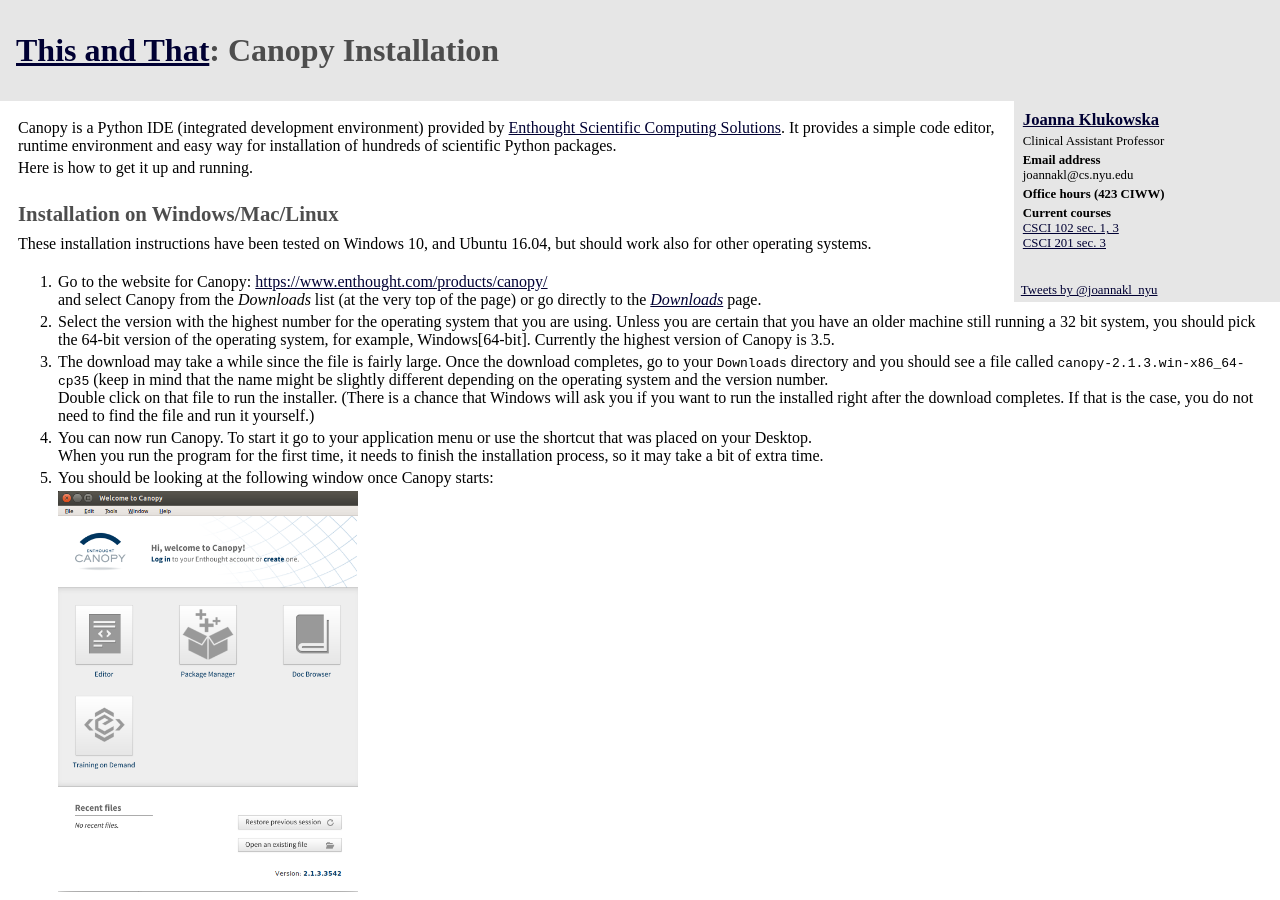
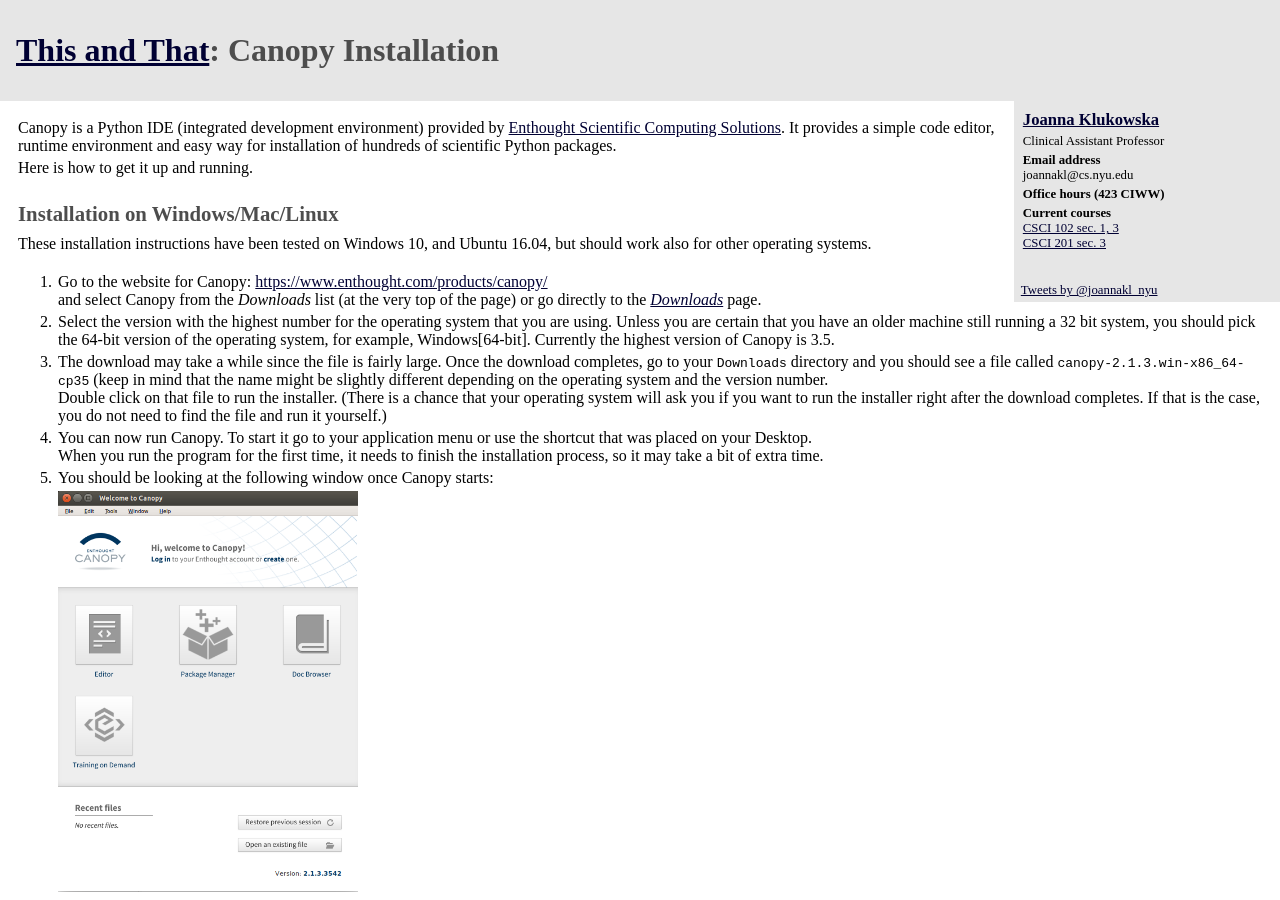
Before and after one commit to joannakl/thisandthat, a Jekyll site: the page built from CanopyInstallation.markdown, in a window 1280 px wide and 900 px high. Built offline with Jekyll 4.4.1, drawn with Linux system fonts in a browser that asks for light colours; comment, search, counter and statistics services are not loaded; some of the changed text lies outside the part shown.

Commit message:
minor revisions of instrucitons and breaking into stages

```diff
--- a/CanopyInstallation.markdown
+++ b/CanopyInstallation.markdown
@@ -27,8 +27,9 @@ system, you should pick the 64-bit version of the operating system, for example,
 completes, go to your `Downloads` directory and you should see a file called `canopy-2.1.3.win-x86_64-cp35`
 (keep in mind that the name  might be slightly different depending on the operating system
 and the version number. <br>
-Double click on that file to run the installer. (There is a chance that Windows will ask you
-if you want to run the installed right after the download completes. If that is the case, you do not
+Double click on that file to run the installer. (There is a chance that your operating system
+will ask you
+if you want to run the installer right after the download completes. If that is the case, you do not
 need to find the file and run it yourself.)
 
 4. You can now run Canopy. To start it go to your application menu or use the
```
Also changed, not shown: other parts of CanopyInstallation.markdown (+7 -4 lines).
